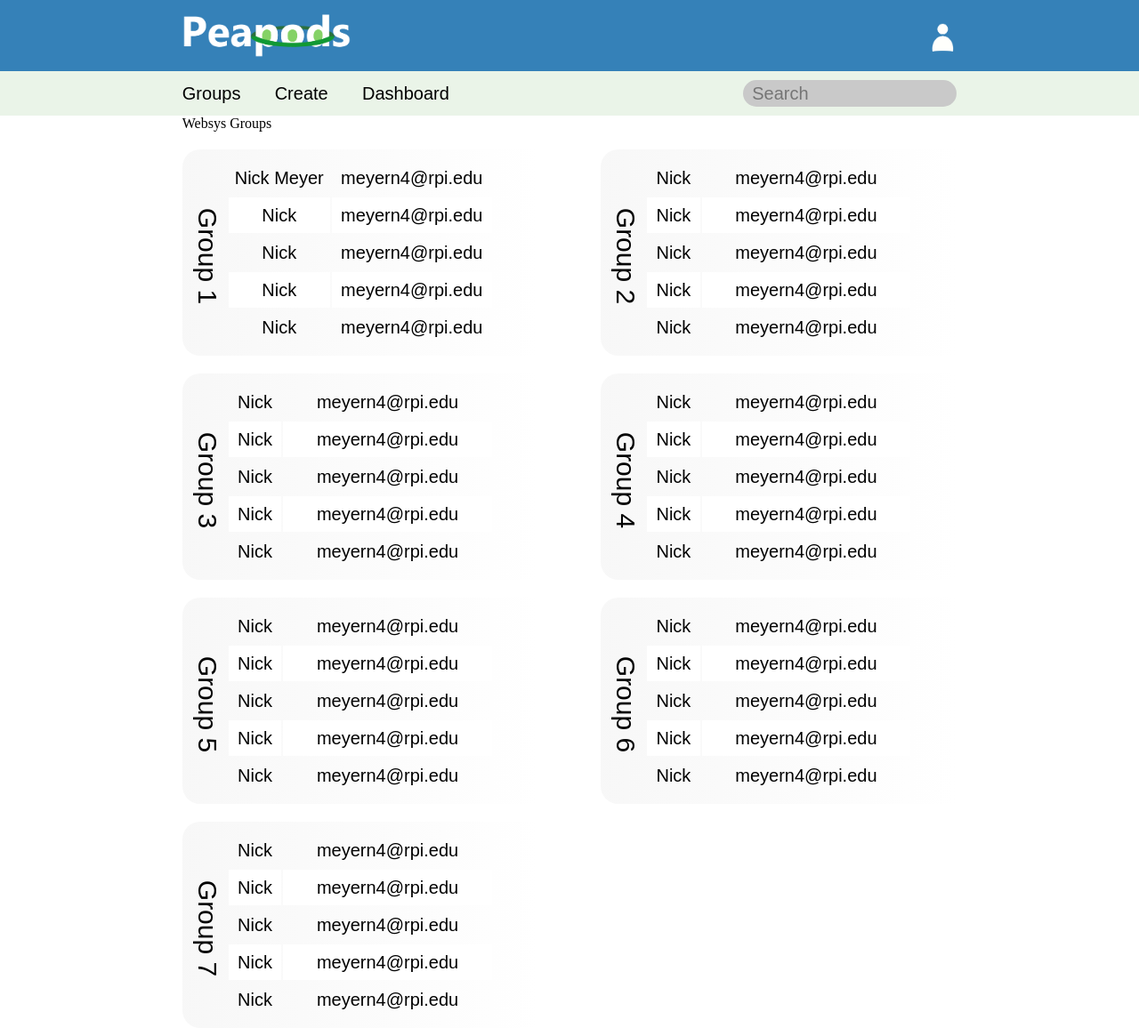
After one commit to xinyans/Peapods, a PHP site: page /displayGroups.php in a window 1280 px wide. The commit adds this page. Shown: the whole page at 89% size. Run offline with PHP 8.4, Linux system fonts and the light colour scheme.

Commit message:
Group Display Page

```diff
--- /dev/null
+++ b/Code/displayGroups.js
@@ -0,0 +1,193 @@
+var exampleData = {
+    "formTitle" : "Websys Groups",
+    "groups" : [
+        {
+            "members" : [
+                {
+                    "name" : "Nick Meyer",
+                    "contact" : "meyern4@rpi.edu"
+                },
+                {
+                    "name" : "Nick",
+                    "contact" : "meyern4@rpi.edu"
+                },
+                {
+                    "name" : "Nick",
+                    "contact" : "meyern4@rpi.edu"
+                },
+                {
+                    "name" : "Nick",
+                    "contact" : "meyern4@rpi.edu"
+                },
+                {
+                    "name" : "Nick",
+                    "contact" : "meyern4@rpi.edu"
+                }
+            ]
+        },
+        {
+            "members" : [
+                {
+                    "name" : "Nick",
+                    "contact" : "meyern4@rpi.edu"
+                },
+                {
+                    "name" : "Nick",
+                    "contact" : "meyern4@rpi.edu"
+                },
+                {
+                    "name" : "Nick",
+                    "contact" : "meyern4@rpi.edu"
+                },
+                {
+                    "name" : "Nick",
+                    "contact" : "meyern4@rpi.edu"
+                },
+                {
+                    "name" : "Nick",
+                    "contact" : "meyern4@rpi.edu"
+                }
+            ]
+        },
+        {
+            "members" : [
+                {
+                    "name" : "Nick",
+                    "contact" : "meyern4@rpi.edu"
+                },
+                {
+                    "name" : "Nick",
+                    "contact" : "meyern4@rpi.edu"
+                },
+                {
+                    "name" : "Nick",
+                    "contact" : "meyern4@rpi.edu"
+                },
+                {
+                    "name" : "Nick",
+                    "contact" : "meyern4@rpi.edu"
+                },
+                {
+                    "name" : "Nick",
+                    "contact" : "meyern4@rpi.edu"
+                }
+            ]
+        },
+        {
+            "members" : [
+                {
+                    "name" : "Nick",
+                    "contact" : "meyern4@rpi.edu"
+                },
+                {
+                    "name" : "Nick",
+                    "contact" : "meyern4@rpi.edu"
+                },
+                {
+                    "name" : "Nick",
+                    "contact" : "meyern4@rpi.edu"
+                },
+                {
+                    "name" : "Nick",
+                    "contact" : "meyern4@rpi.edu"
+                },
+                {
+                    "name" : "Nick",
+                    "contact" : "meyern4@rpi.edu"
+                }
+            ]
+        },
+        {
+            "members" : [
+                {
+                    "name" : "Nick",
+                    "contact" : "meyern4@rpi.edu"
+                },
+                {
+                    "name" : "Nick",
+                    "contact" : "meyern4@rpi.edu"
+                },
+                {
+                    "name" : "Nick",
+                    "contact" : "meyern4@rpi.edu"
+                },
+                {
+                    "name" : "Nick",
+                    "contact" : "meyern4@rpi.edu"
+                },
+                {
+                    "name" : "Nick",
+                    "contact" : "meyern4@rpi.edu"
+                }
+            ]
+        },
+        {
+            "members" : [
+                {
+                    "name" : "Nick",
+                    "contact" : "meyern4@rpi.edu"
+                },
+                {
+                    "name" : "Nick",
+                    "contact" : "meyern4@rpi.edu"
+                },
+                {
+                    "name" : "Nick",
+                    "contact" : "meyern4@rpi.edu"
+                },
+                {
+                    "name" : "Nick",
+                    "contact" : "meyern4@rpi.edu"
+                },
+                {
+                    "name" : "Nick",
+                    "contact" : "meyern4@rpi.edu"
+                }
+            ]
+        },
+        {
+            "members" : [
+                {
+                    "name" : "Nick",
+                    "contact" : "meyern4@rpi.edu"
+                },
+                {
+                    "name" : "Nick",
+                    "contact" : "meyern4@rpi.edu"
+                },
+                {
+                    "name" : "Nick",
+                    "contact" : "meyern4@rpi.edu"
+                },
+                {
+                    "name" : "Nick",
+                    "contact" : "meyern4@rpi.edu"
+                },
+                {
+                    "name" : "Nick",
+                    "contact" : "meyern4@rpi.edu"
+                }
+            ]
+        }
+    ]
+}
+
+function displayData(){
+    returnHTML = "";;
+    $("body>main>article>header").html(this.exampleData["formTitle"]);
+    data = this.exampleData["groups"]
+    for(group = 0; group < data.length; group++){
+        returnHTML += "<section class = \"group\"><header> Group ";
+        returnHTML += (group + 1) + "</header><table>";
+        subData = data[group]["members"];
+        for(member = 0; member < subData.length; member++){
+            returnHTML += "<tr style = \"background-color: " + ((member % 2 > 0) ? "#fff" : "rgba(1,1,1,0)") + "\"><td>" + subData[member]["name"] + "</td><td>" + subData[member]["contact"] + "</td></tr>";
+        }
+        returnHTML += "</table></section>"
+    }
+    $("body>main>article>section").html(returnHTML);
+}
+
+window.onload = function(){
+    this.displayData();
+}
--- a/Stylesheets/stylesheets.css
+++ b/Stylesheets/stylesheets.css
@@ -7,6 +7,54 @@
     --sidePadding: 16%;
     --loginColor: #eee;
     --footerColor: #96939b;
+}
+
+.groups {
+    display: flex;
+    flex-flow: row wrap;
+    align-content: space-between;
+    justify-content: space-between;
+
+}
+
+.group {
+    display: grid;
+    grid-template-columns: 40px 1fr;
+    grid-template-rows: 1fr;
+    grid-template-areas: "name groups";
+    border-top-left-radius: 20px;
+    border-bottom-left-radius: 20px;
+    background: linear-gradient(to right, rgb(240, 240, 240,0.5) 0%,rgba(240,240,240,0) 100%);
+    margin-top: 20px;
+    width: 380px;
+    font-size: 20px;
+    font-family: sans-serif;
+    padding: 10px;
+}
+
+.group>header {
+    float: left;
+    transform: rotate(90deg);
+    grid-area: name;
+    width: 200px;
+    margin-left: -80px;
+    margin-top: 95px;
+    height: 30px;
+    text-align: center;
+    font-size: 30px;
+}
+
+.group>table {
+    grid-area: groups;
+    width: 300px;
+    float: right;
+    text-align: center;
+}
+
+.group>table tr {
+    width: 100%;
+    border: none;
+    height: 40px;
 }
 
 /**
--- /dev/null
+++ b/displayGroups.php
@@ -0,0 +1,37 @@
+<!DOCTYPE html>
+<html lang="en">
+    <head>
+        <meta charset = "UTF-8">
+        <title>Prototype</title>
+        <link rel="icon" type="image/png" href="resources/favicon.png">
+        <link rel="stylesheet" type="text/css" href="Stylesheets/stylesheets.css">
+        <script src="code/jquery-3.4.1.min.js"></script>
+        <script src="code/login.js"></script>
+        <script src="code/displayGroups.js"></script>
+    </head>
+    <body>
+        <nav>
+            <header>
+				<img src="Resources/Peapods.png">
+                <img src="Resources/loginguy.png">
+            </header>
+            <section>
+				<nav>
+					<a href="https:\\www.google.com">Groups</a>
+					<a href="https:\\www.google.com">Create</a>
+					<a href="https:\\www.google.com">Dashboard</a>
+				</nav>
+				<input type="text" name="search" placeholder ="Search">
+            </section>
+        </nav>
+        <main>
+			<article>
+				<header>
+					stuff for top of page goes here
+				</header>
+                <section class = "groups">
+                </section>
+            </article>
+		</main>
+    </body>
+</html>
```
Also changed, not shown: 1 other file.
